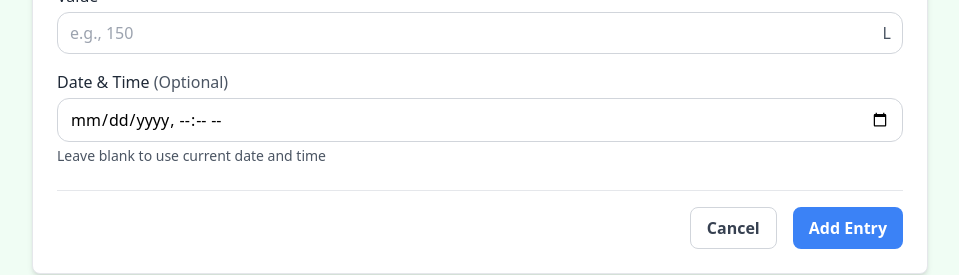
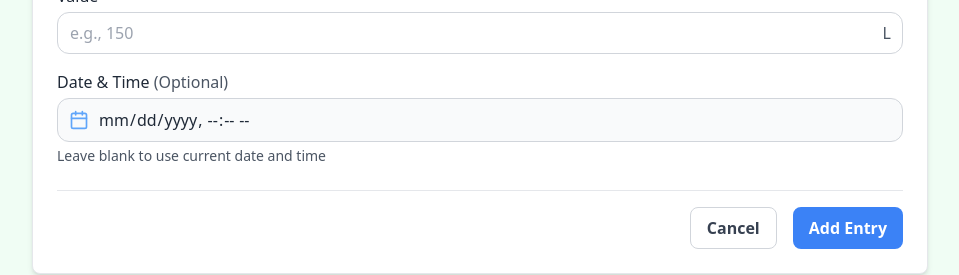
Before and after one commit to NadiiaSka/perth-sustainability-app, a React (Vite) app in the folder frontend/: page /household/1/add in a window 1280 px wide. Shown: the part 415-690 px from the top of the page, without its empty margins (116-1075 px from the left). Built offline with nearby package versions, Linux system fonts and the light colour scheme; no server answers.

Commit message:
improve date picker

```diff
--- a/frontend/src/pages/AddUsagePage.tsx
+++ b/frontend/src/pages/AddUsagePage.tsx
@@ -1,11 +1,12 @@
-import { useEffect, useState } from "react";
+import { useEffect, useRef, useState } from "react";
 import { useParams, useNavigate, Link } from "react-router-dom";
 import { usageApi } from "../api/client";
-import { ArrowLeft, Droplet, Zap } from "lucide-react";
+import { ArrowLeft, Calendar, Droplet, Zap } from "lucide-react";
 
 function AddUsagePage() {
   const { id, entryId } = useParams();
   const isEditMode = !!entryId;
+  const dateInputRef = useRef<HTMLInputElement>(null);
 
   const navigate = useNavigate();
   const [formData, setFormData] = useState({
@@ -188,19 +189,27 @@ function AddUsagePage() {
             </div>
           </div>
 
-          <div>
+          <div className="mb-4">
             <label className="block mb-1 text-gray-800" htmlFor="recorded_at">
               Date & Time <span className="text-gray-600">(Optional)</span>
             </label>
+            <div className="relative">
+              <Calendar
+                className="absolute w-5 h-5 text-blue-400 transition-colors -translate-y-1/2 cursor-pointer left-3 top-1/2 hover:text-blue-600"
+                onClick={() => dateInputRef.current?.showPicker()}
+              />
               <input
-              className="w-full px-3 py-2 border border-gray-300 rounded-xl focus:ring-2 focus:ring-blue-500 focus:outline-none focus:border-transparent"
+                ref={dateInputRef}
+                className="w-full py-2 pl-10 pr-3 text-gray-800 bg-gray-50 border border-gray-300 cursor-pointer rounded-xl focus:ring-2 focus:ring-blue-500 focus:outline-none focus:border-transparent focus:bg-white [&::-webkit-calendar-picker-indicator]:opacity-0 [&::-webkit-calendar-picker-indicator]:absolute [&::-webkit-calendar-picker-indicator]:w-full [&::-webkit-calendar-picker-indicator]:h-full [&::-webkit-calendar-picker-indicator]:cursor-pointer hover:border-blue-400 hover:bg-white transition-colors"
                 type="datetime-local"
                 id="recorded_at"
+                max={new Date().toISOString().slice(0, 16)}
                 value={formData.recorded_at}
                 onChange={(e) =>
                   setFormData({ ...formData, recorded_at: e.target.value })
                 }
               />
+            </div>
             <p className="mt-1 text-sm text-gray-600">
               Leave blank to use current date and time
             </p>
```
Lines whose indentation alone changed are shown as unchanged.
